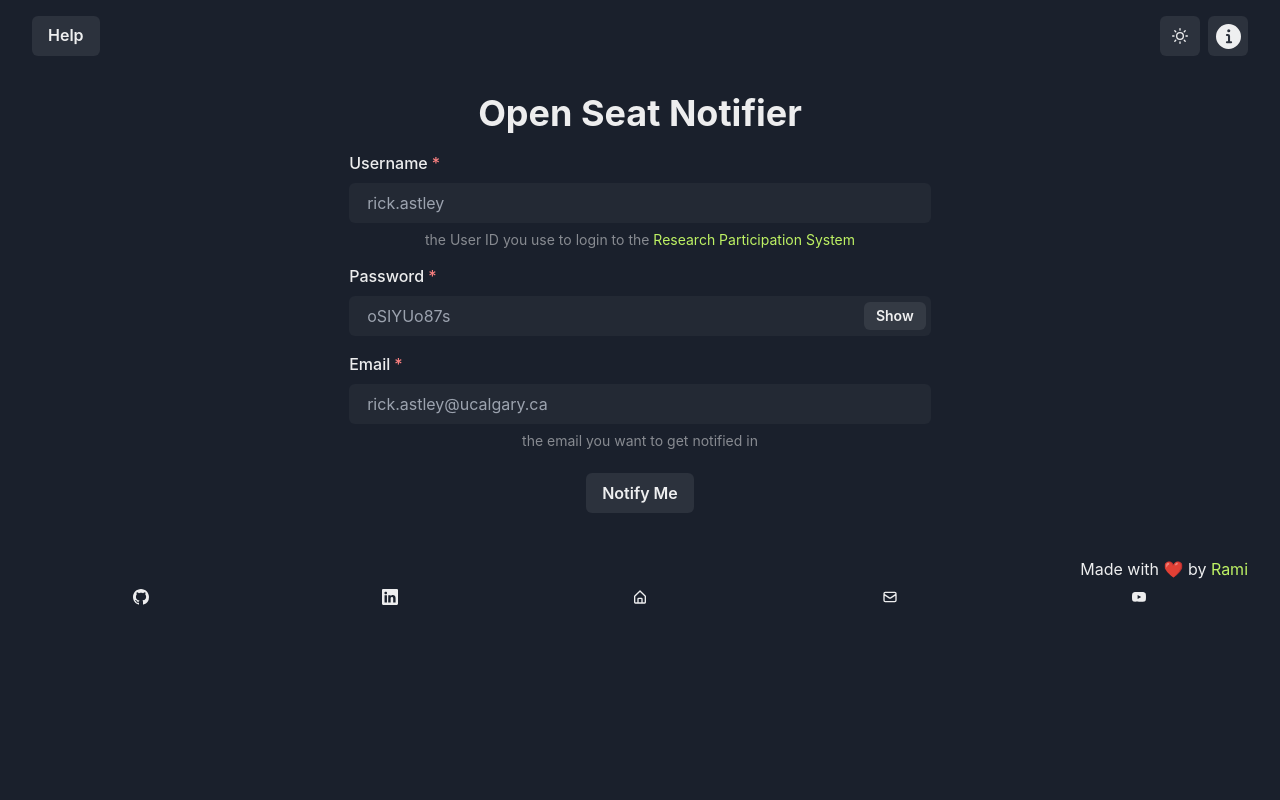
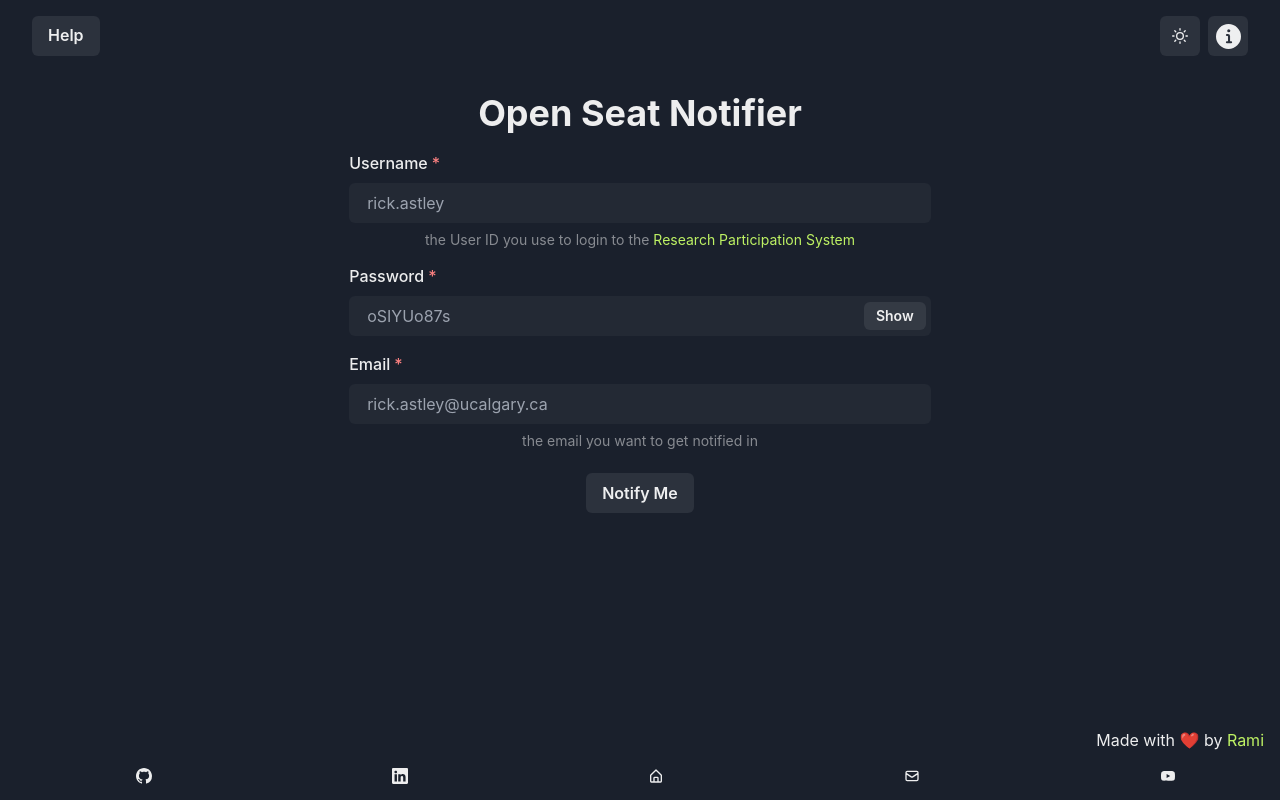
Before and after one commit to psycho-baller/open-seat-notifier, a Next.js app in the folder next-js/: page / in a window 1280 px wide. Built offline with nearby package versions, Linux system fonts and the light colour scheme.

Commit message:
fixed navbar issue

```diff
--- a/next-js/components/footer.tsx
+++ b/next-js/components/footer.tsx
@@ -8,8 +8,8 @@
 // https://stackoverflow.com/questions/643879/css-to-make-html-page-footer-stay-at-bottom-of-the-page-with-a-minimum-height-b
 export default function Footer() {
   return (
-    <>
-      <p className='text-right pb-2 mr-4'>
+    <section className="flex fixed bottom-0 flex-col w-full">
+      <p className="text-right pb-4 mr-8">
         Made with ❤️ by{" "}
         <a
           href="https://rami-maalouf.vercel.app/"
@@ -58,6 +58,6 @@
           <AiFillYoutube />
         </a>
       </footer>
-    </>
+    </section>
   );
 }
--- a/next-js/styles/Home.module.css
+++ b/next-js/styles/Home.module.css
@@ -4,7 +4,7 @@
   /* display: grid;
   grid-template-rows: auto 1fr auto; */
    /* grid-template-columns: 1fr; */
-  height: 92vh;
+  min-height: 100vh;
   margin: 0;
 }
 
@@ -24,7 +24,6 @@
   margin: 0;
   padding: 0;
   margin-bottom: 1rem;
-  /* height: 3vh; */
 }
 
 .footer > a {
```
Also changed, not shown: 1 other file (tests, documents, lock files or other folders).
